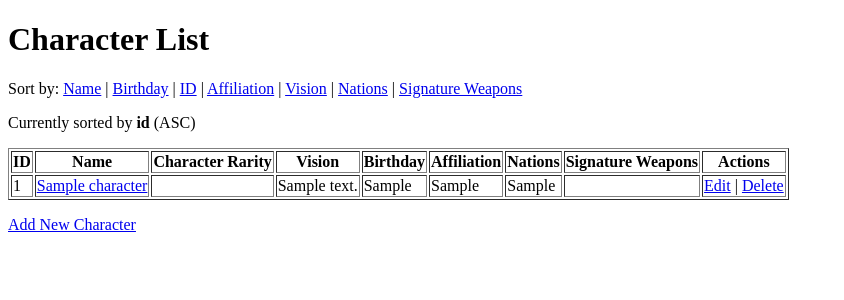
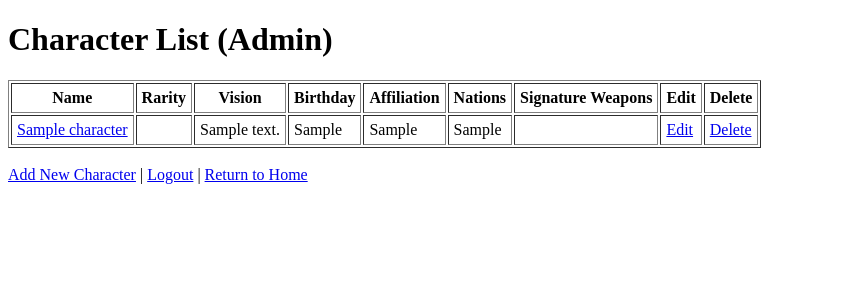
Before and after one commit to notgreatpro/Web-Dev-2-Project, a PHP site: page /characters_list.php in a window 1280 px wide. Shown: the top 300 px of the page, without its empty margins (0-844 px from the left). Run offline with PHP 8.4, Linux system fonts and the light colour scheme; the visitor is signed in with stand-in values (Sample User, id 1); tables that the repository leaves empty or names only in its code hold one stand-in row (values such as "Sample post"); data that the repository does not hold is empty.

Commit message:
updating 3 files

```diff
--- a/character_list_public.php
+++ b/character_list_public.php
@@ -72,6 +72,7 @@ function sort_link($column, $label, $current_sort, $current_order, $nextorder) {
         <?php endwhile; ?>
     </table>
     <br>
-    <a href="login.php">Admin Login</a>
+    <a href="login.php">Admin Login</a> |
+    <a href="home.php">Return to Home</a>
 </body>
 </html>
--- a/characters_list.php
+++ b/characters_list.php
@@ -4,57 +4,31 @@ if (!isset($_SESSION['loggedin']) || $_SESSION['loggedin'] !== true) {
     header("Location: login.php");
     exit;
 }
-
-// Database connection
 $conn = new mysqli("localhost", "root", "", "genshin_character_info_database");
-
-// Sorting logic
-$allowed = [
-    'name', 'birthday', 'id',
-    'affiliation', 'vision', 'nations', 'signature weapons'
-];
-$sort = isset($_GET['sort']) && in_array($_GET['sort'], $allowed) ? $_GET['sort'] : 'id';
-$order = (isset($_GET['order']) && $_GET['order'] === 'desc') ? 'DESC' : 'ASC';
-
-$sql = "SELECT * FROM characters ORDER BY `$sort` $order";
-$result = $conn->query($sql);
-
-// For toggling sort order in links
-$nextOrder = $order === 'ASC' ? 'desc' : 'asc';
+$result = $conn->query("SELECT * FROM characters");
 ?>
 <!DOCTYPE html>
 <html lang="en">
 <head>
     <meta charset="UTF-8">
-    <title>Character List</title>
+    <title>Character List (Admin)</title>
 </head>
 <body>
-    <h1>Character List</h1>
-    <p>Sort by:
-        <a href="?sort=name&order=<?php echo $nextOrder; ?>">Name</a> |
-        <a href="?sort=birthday&order=<?php echo $nextOrder; ?>">Birthday</a> |
-        <a href="?sort=id&order=<?php echo $nextOrder; ?>">ID</a> |
-        <a href="?sort=affiliation&order=<?php echo $nextOrder; ?>">Affiliation</a> |
-        <a href="?sort=vision&order=<?php echo $nextOrder; ?>">Vision</a> |
-        <a href="?sort=nations&order=<?php echo $nextOrder; ?>">Nations</a> |
-        <a href="?sort=signature weapons&order=<?php echo $nextOrder; ?>">Signature Weapons</a>
-    </p>
-    <p>Currently sorted by <b><?php echo htmlspecialchars($sort); ?></b> (<?php echo $order; ?>)</p>
-    <table border="1">
+    <h1>Character List (Admin)</h1>
+    <table border="1" cellpadding="5">
         <tr>
-            <th>ID</th>
             <th>Name</th>
-            <th>Character Rarity</th>
+            <th>Rarity</th>
             <th>Vision</th>
             <th>Birthday</th>
             <th>Affiliation</th>
             <th>Nations</th>
             <th>Signature Weapons</th>
-            <th>Actions</th>
+            <th>Edit</th>
+            <th>Delete</th>
         </tr>
-        <?php while($row = $result->fetch_assoc()): ?>
+        <?php while ($row = $result->fetch_assoc()): ?>
         <tr>
-            <td><?php echo $row['id']; ?></td>
             <td>
                 <a href="character_detail.php?id=<?php echo $row['id']; ?>">
                     <?php echo htmlspecialchars($row['name']); ?>
@@ -66,20 +40,14 @@ $nextOrder = $order === 'ASC' ? 'desc' : 'asc';
             <td><?php echo htmlspecialchars($row['affiliation']); ?></td>
             <td><?php echo htmlspecialchars($row['nations']); ?></td>
             <td><?php echo htmlspecialchars($row['signature weapons']); ?></td>
-            <td>
-                <?php if (isset($_SESSION['loggedin']) && $_SESSION['loggedin'] === true): ?>
-                    <a href="edit_character.php?id=<?php echo $row['id']; ?>">Edit</a> |
-                    <a href="delete_character.php?id=<?php echo $row['id']; ?>" onclick="return confirm('Delete this character?');">Delete</a>
-                <?php else: ?>
-                    <span style="color:gray;">Edit</span> | <span style="color:gray;">Delete</span>
-                <?php endif; ?>
-            </td>
+            <td><a href="edit_character.php?id=<?php echo $row['id']; ?>">Edit</a></td>
+            <td><a href="delete_character.php?id=<?php echo $row['id']; ?>" onclick="return confirm('Are you sure you want to delete this character?');">Delete</a></td>
         </tr>
         <?php endwhile; ?>
     </table>
-    <p><a href="index.php">Add New Character</a></p>
+    <br>
+    <a href="index.php">Add New Character</a> |
+    <a href="logout.php">Logout</a> |
+    <a href="home.php">Return to Home</a>
 </body>
 </html>
-<?php
-$conn->close();
-?>
--- a/login.php
+++ b/login.php
@@ -24,10 +24,10 @@ if ($_SERVER['REQUEST_METHOD'] === 'POST') {
 <html lang="en">
 <head>
     <meta charset="UTF-8">
-    <title>Login</title>
+    <title>Admin Login</title>
 </head>
 <body>
-    <h1>Login</h1>
+    <h1>Admin Login</h1>
     <?php if (isset($error)): ?>
         <p style="color:red;"><?php echo $error; ?></p>
     <?php endif; ?>
```
